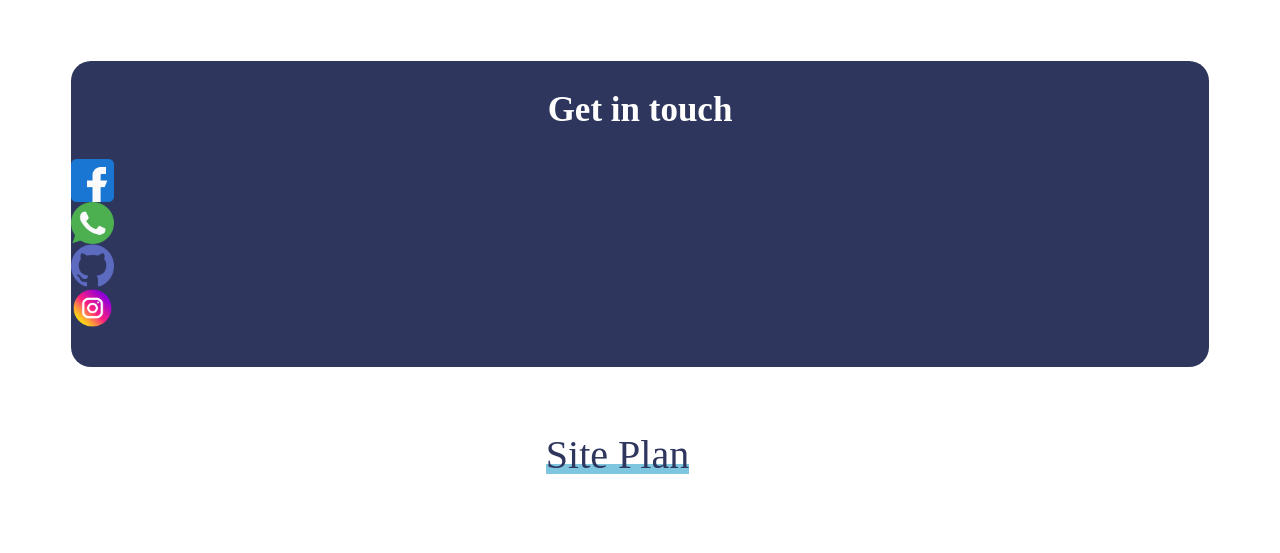
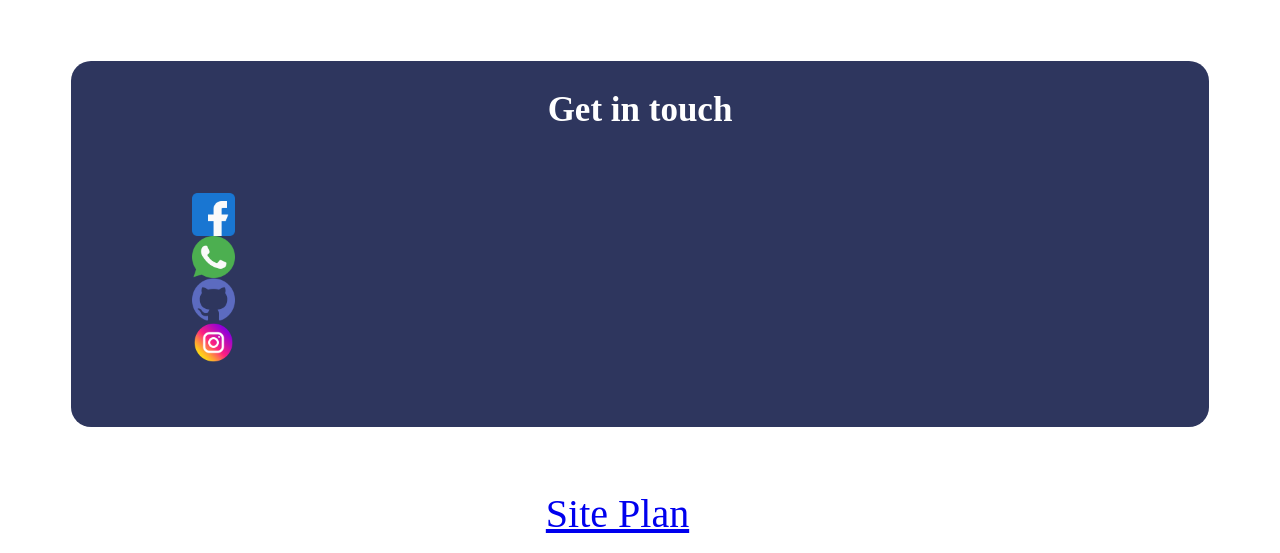
Before and after one commit to DanielDevAmaral/WebProjects, a plain HTML site: page Portifolio/projects.html in a window 1280 px wide. Shown: the part 1366-1919 px from the top of the page. Before the commit the page ends 1860 px from the top, so only its background shows below. Drawn offline with Linux system fonts and the light colour scheme.

Commit message:
Update the last subpage

```diff
--- a/Portifolio/styles/projects.css
+++ b/Portifolio/styles/projects.css
@@ -25,12 +25,12 @@ li {
 
   }
 
-  li a {
+  li .bar {
     color: #2e365e;
     text-decoration: none;
   }
 
-  a::before {
+  .bar::before {
     content: '';
     background-color: hsla(196, 61%, 58%, .75);
     position: absolute;
@@ -41,19 +41,19 @@ li {
     z-index: -1;
   }
 
-  a {
+  .bar {
     text-decoration: none;
     position: relative;
   }
 
 
-  a:hover::before {
+  .bar:hover::before {
     bottom: 0;
     height: 100%;
     border-radius: 4px;
   }
 
-  a::before {
+  .bar::before {
     content: '';
     background-color: hsla(196, 61%, 58%, .75);
     position: absolute;
@@ -96,7 +96,7 @@ li {
     padding-right: 5%;
   }
 
-  .text_one{
+  .text_one {
     display: grid;
     grid-column: 2;
     grid-row: 1;
@@ -104,8 +104,7 @@ li {
     padding-right: 5%;
     font-size: 30px;
     color: grey;
-
-  }
+}
 
   .img_two{
     width: 520px;
@@ -166,9 +165,6 @@ li {
 
 
 
-
-
-
   /* footer */
 
   .footer-container{
@@ -178,35 +174,40 @@ li {
     align-items: center;
     background-color: #2e365e;
     margin: 5%;
-    padding-bottom: 3%;
+    padding-bottom: 5%;
     border-radius: 20px;
-  }
-
-  .imgs {
-    display: grid;
   }
 
   .liks1{
     display: grid;
     grid-column: 1;
+    grid-row: 2;
+    margin: 0 auto;
   }
   .liks2{
     display: grid;
     grid-column: 2;
+    grid-row: 2;
+    margin: 0 auto;
   }
   .liks3{
     display: grid;
     grid-column: 3;
+    grid-row: 2;
+    margin: 0 auto;
   }
   .liks4{
     display: grid;
     grid-column: 4;
+    grid-row: 2;
+    margin: 0 auto;
   }
 
   .footer-container h2 {
     grid-column: 1/5;
     color: white;
     font-size: 35px;
+    padding-bottom: 3%;
   }
 
   /* nav bar footer */
@@ -220,5 +221,3 @@ li {
     grid-column: 1;
     justify-items: center;
   }
-
-  /* end of the footer */
```
